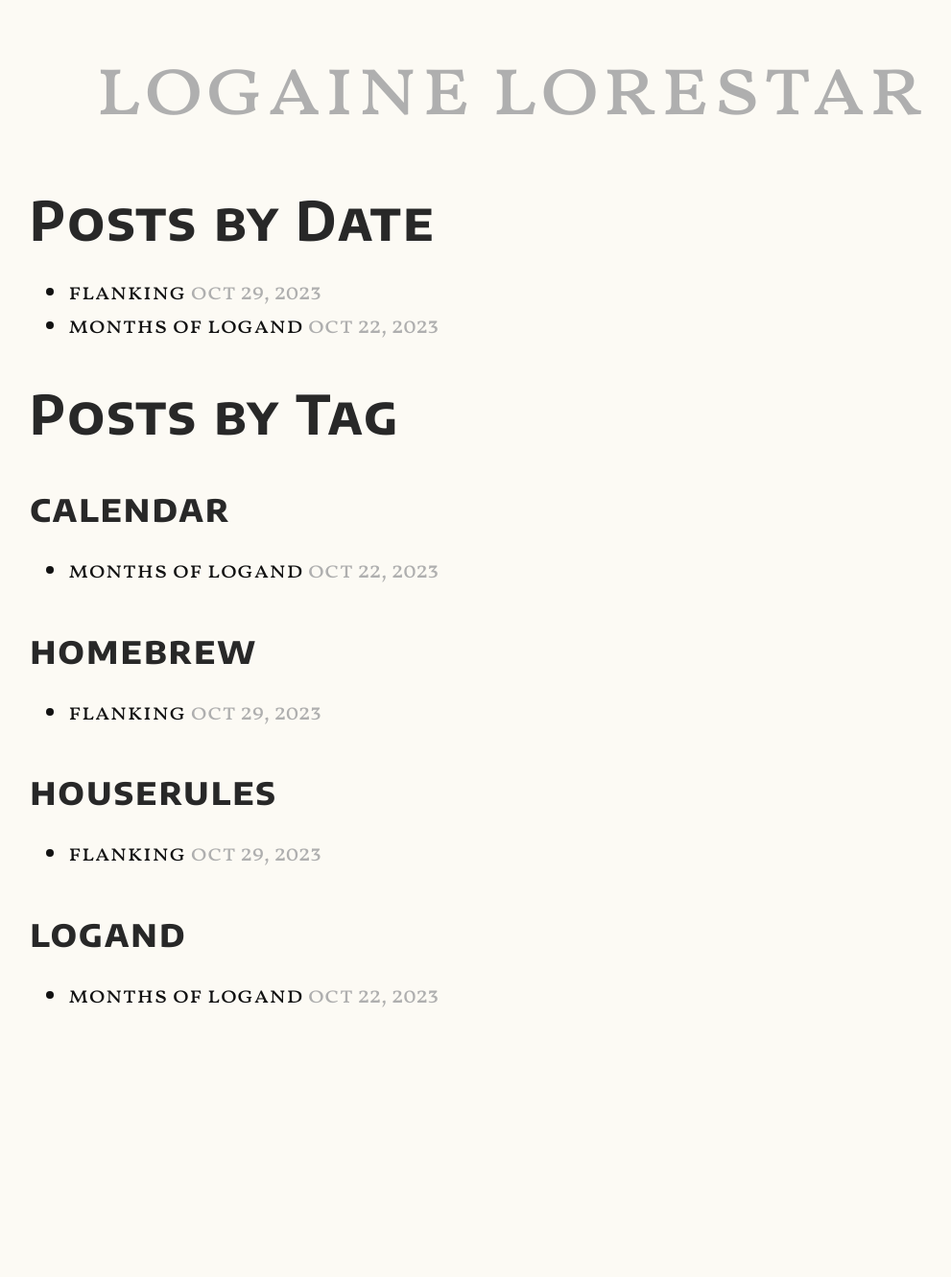
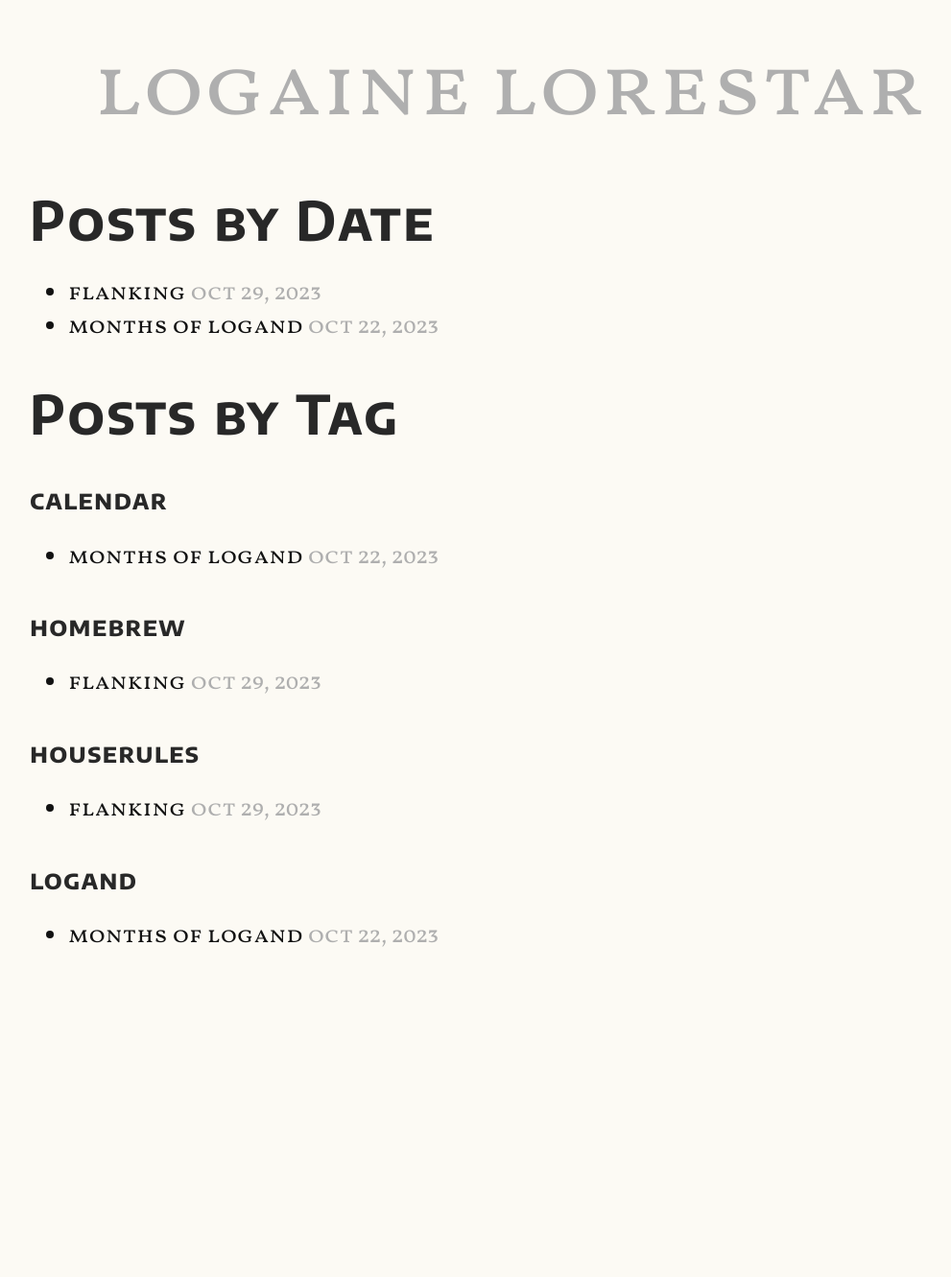
Before and after one commit to bjogart/logaine-lorestar, a Jekyll site: the page built from index.html, in a window 1280 px wide. Shown: the whole page at 96% size, without its empty margins (27-1018 px from the left). Built offline with Jekyll 4.4.1, drawn with Linux system fonts in a browser that asks for light colours; after the commit the page ends 1268 px from its top, so only the background shows below that.

Commit message:
Make tag header a bit smaller

```diff
--- a/index.html
+++ b/index.html
@@ -20,7 +20,7 @@ layout: default
 {% for tag in tags %}
 {% assign t = tag | first %}
 {% assign posts = tag | last %}
-<h3>{{ t }}</h3>
+<h4>{{ t }}</h4>
 <ul>
   {% for post in posts %}
   {% if post.tags contains t %}
```
